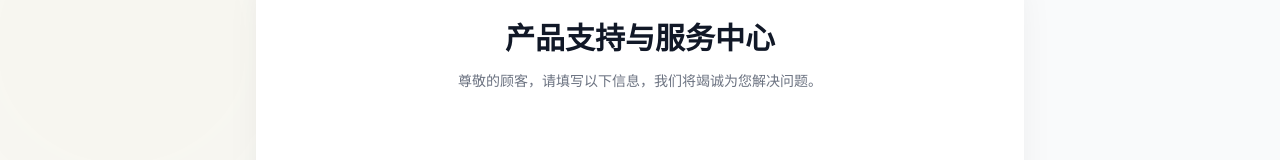
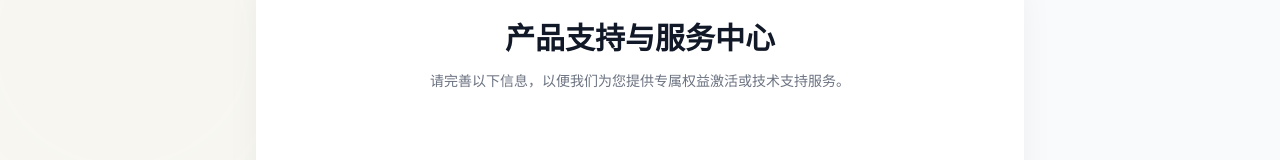
Before and after one commit to romanticcrownbr-coder/romantic-crown-after-sales, a plain HTML site: page index.html in a window 1280 px wide. Shown: the part 166-326 px from the top of the page. Drawn offline with nearby package versions, Linux system fonts and the light colour scheme.

Commit message:
Content update: Revised welcome message text

```diff
--- a/index.html
+++ b/index.html
@@ -119,7 +119,7 @@
                 <div class="px-8 pt-12 pb-8 text-center">
                     <h2 class="text-3xl font-bold text-gray-900 dark:text-white mb-4">产品支持与服务中心</h2>
                     <div class="max-w-xl mx-auto space-y-2 text-sm text-gray-500 dark:text-gray-400">
-                        <p>尊敬的顾客，请填写以下信息，我们将竭诚为您解决问题。</p>
+                        <p>请完善以下信息，以便我们为您提供专属权益激活或技术支持服务。</p>
                     </div>
                 </div>
 
```
